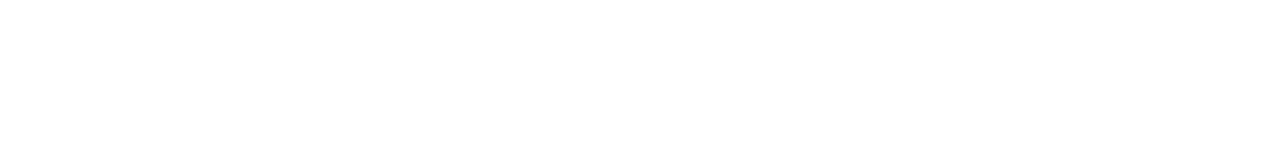
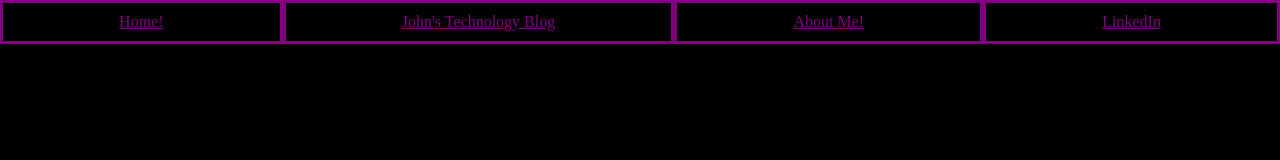
Before and after one commit to JNguWin/John-Nguyen-Portfolio, a plain HTML site: page aboutme.html in a window 1280 px wide. Drawn offline with Linux system fonts and the light colour scheme.

Commit message:
added about me

```diff
--- a/aboutme.html
+++ b/aboutme.html
@@ -0,0 +1,19 @@
+<!DOCTYPE html>
+<html>
+    <header>
+        <title>
+            About Me!
+        </title>
+
+        <link href = "css/aboutme_style.css" rel = "stylesheet">
+
+    </header>
+    <body>
+        <nav>
+            <a href = "index.html">Home!</a>
+            <a href = "https://jnguwin.github.io/John-Nguyen-Technology-Blog/">John's Technology Blog</a>
+            <a href = "aboutme.html">About Me!</a>
+            <a href = "">LinkedIn</a>
+        </nav>
+    </body>
+</html>
--- /dev/null
+++ b/css/aboutme_style.css
@@ -0,0 +1,20 @@
+*{
+    padding: 0px;
+    margin: 0px;
+    box-sizing: border-box;
+}
+nav{
+    display: grid;
+    grid-template-columns: auto auto auto auto;
+}
+nav a{
+    text-align: center;
+    padding: 10px;
+    border: 1px solid purple;
+    border-width: medium;
+    background-color: black;
+    color: purple;
+}
+body{
+    background-color: black;
+}
```
Also changed, not shown: index.html (+0 -10 lines).
